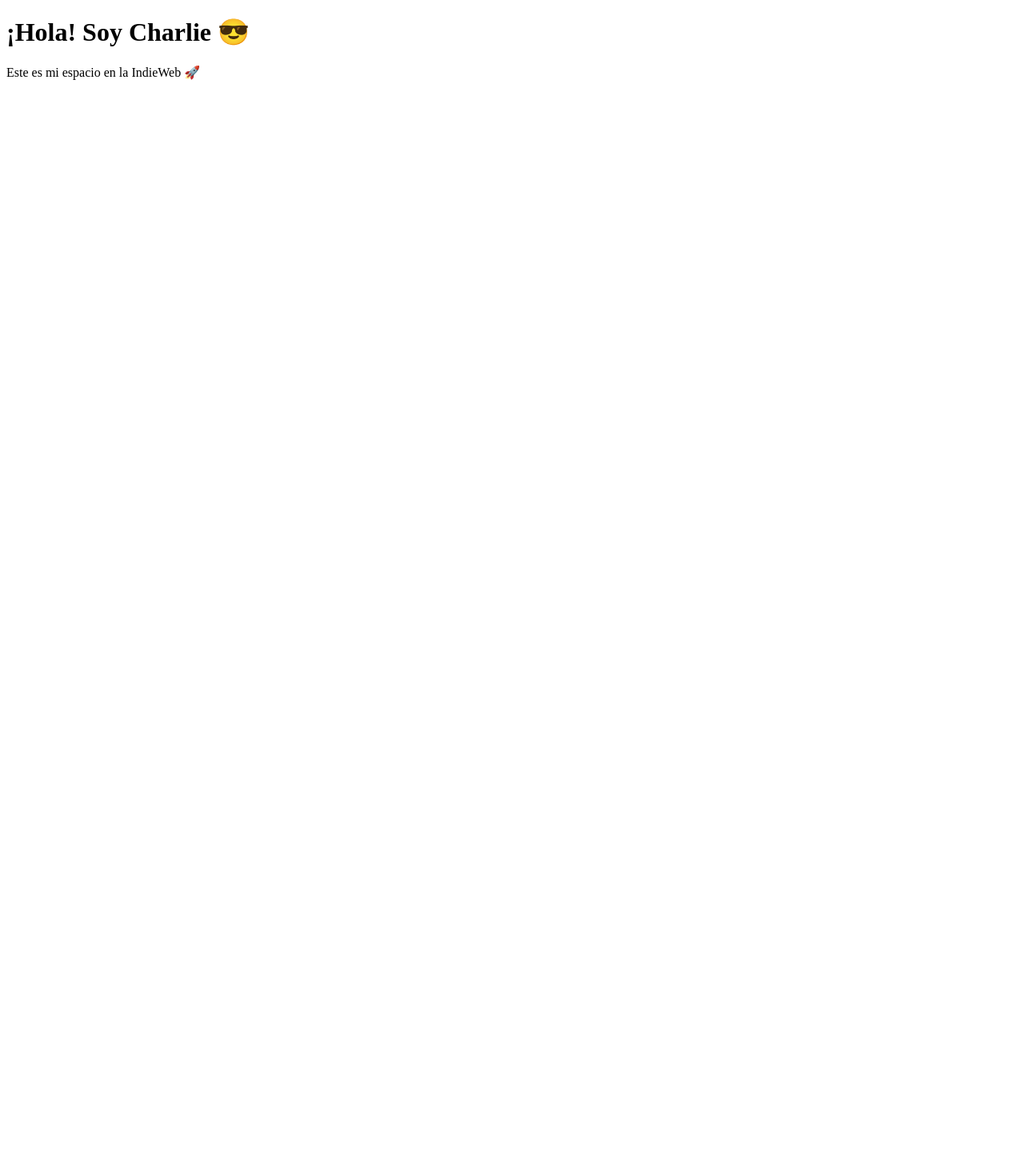
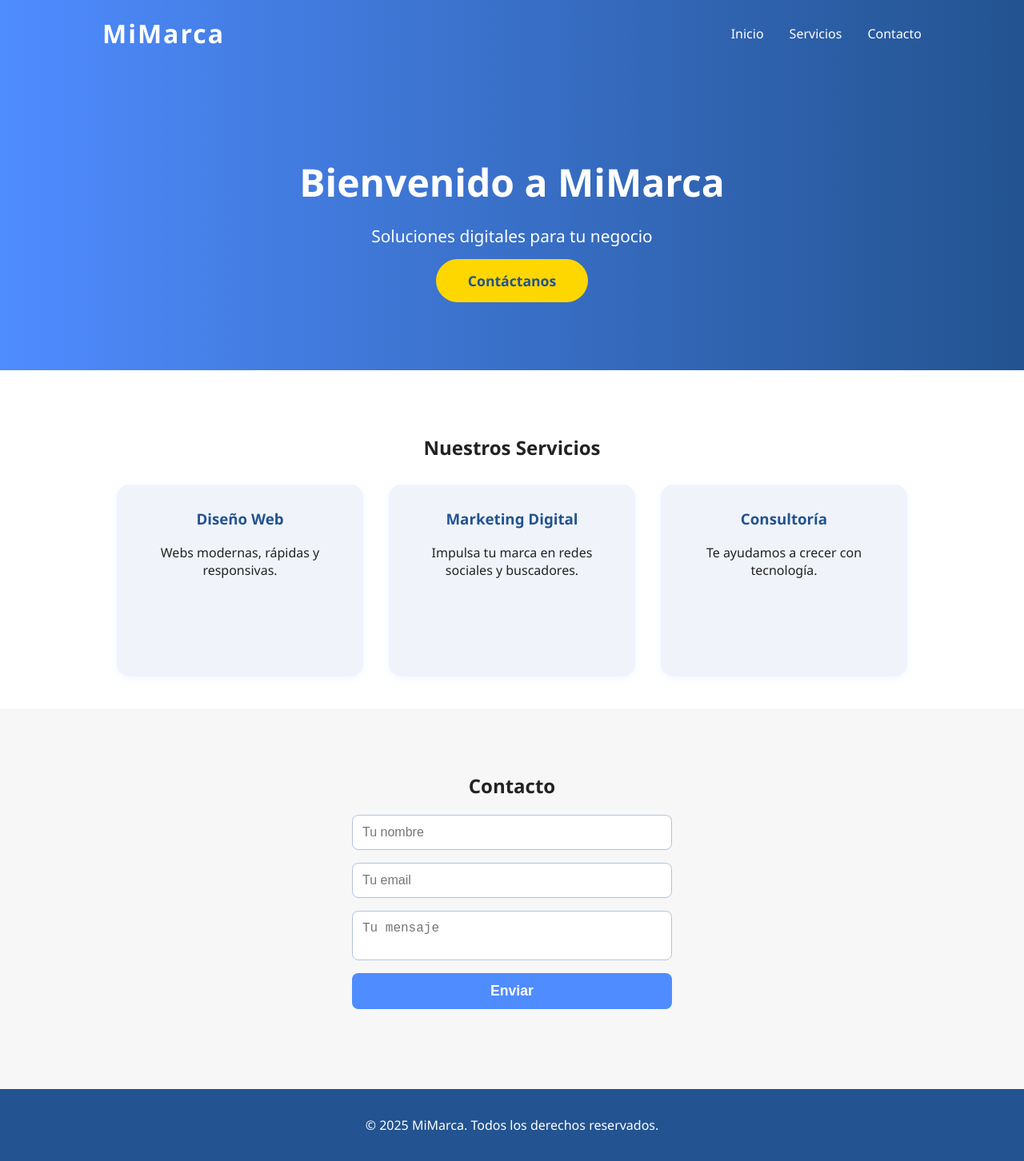
Before and after one commit to Danshee-Git/Danshee.github.io, a plain HTML site: page index.html in a window 1280 px wide. Shown: the whole page at 80% size. Before the commit the page ends 800 px from the top, so only its background shows below. Drawn offline with Linux system fonts and the light colour scheme.

Commit message:
update html

```diff
--- a/index.html
+++ b/index.html
@@ -1,11 +1,58 @@
 <!DOCTYPE html>
-<html>
-<head>
-  <meta charset="UTF-8">
-  <title>Mi IndieWeb</title>
-</head>
-<body>
-  <h1>¡Hola! Soy Charlie 😎</h1>
-  <p>Este es mi espacio en la IndieWeb 🚀</p>
-</body>
+<!DOCTYPE html>
+<html lang="es">
+  <head>
+    <meta charset="UTF-8" />
+    <meta name="viewport" content="width=device-width, initial-scale=1.0" />
+    <title>Landing Page Moderna</title>
+    <link rel="stylesheet" href="styles.css" />
+  </head>
+  <body>
+    <header>
+      <nav>
+        <div class="logo">MiMarca</div>
+        <ul class="nav-links">
+          <li><a href="#inicio">Inicio</a></li>
+          <li><a href="#servicios">Servicios</a></li>
+          <li><a href="#contacto">Contacto</a></li>
+        </ul>
+      </nav>
+      <div class="hero" id="inicio">
+        <h1>Bienvenido a MiMarca</h1>
+        <p>Soluciones digitales para tu negocio</p>
+        <a href="#contacto" class="cta-btn">Contáctanos</a>
+      </div>
+    </header>
+    <section class="servicios" id="servicios">
+      <h2>Nuestros Servicios</h2>
+      <div class="servicios-lista">
+        <div class="servicio">
+          <h3>Diseño Web</h3>
+          <p>Webs modernas, rápidas y responsivas.</p>
+        </div>
+        <div class="servicio">
+          <h3>Marketing Digital</h3>
+          <p>Impulsa tu marca en redes sociales y buscadores.</p>
+        </div>
+        <div class="servicio">
+          <h3>Consultoría</h3>
+          <p>Te ayudamos a crecer con tecnología.</p>
+        </div>
+      </div>
+    </section>
+    <section class="contacto" id="contacto">
+      <h2>Contacto</h2>
+      <form id="contactForm">
+        <input type="text" name="nombre" placeholder="Tu nombre" required />
+        <input type="email" name="email" placeholder="Tu email" required />
+        <textarea name="mensaje" placeholder="Tu mensaje" required></textarea>
+        <button type="submit">Enviar</button>
+      </form>
+      <div id="formMsg"></div>
+    </section>
+    <footer>
+      <p>&copy; 2025 MiMarca. Todos los derechos reservados.</p>
+    </footer>
+    <script src="main.js"></script>
+  </body>
 </html>
```
